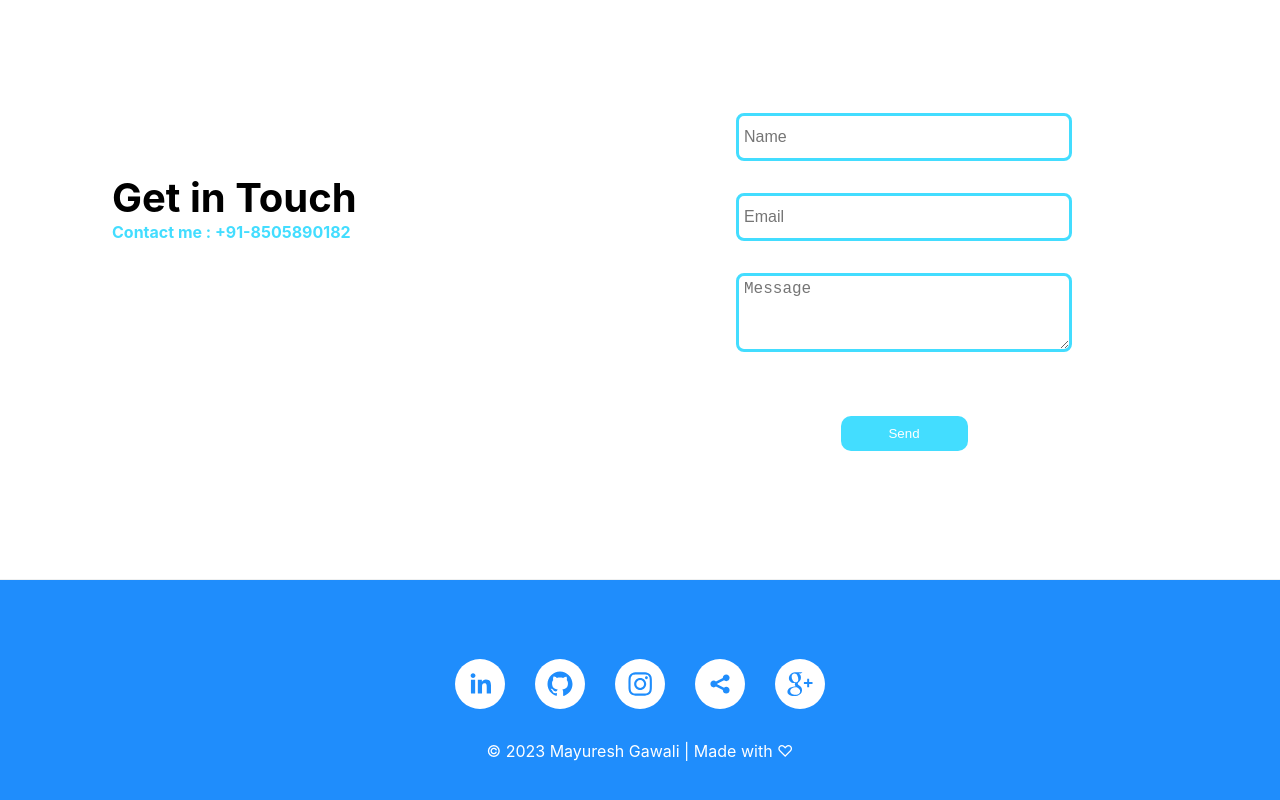
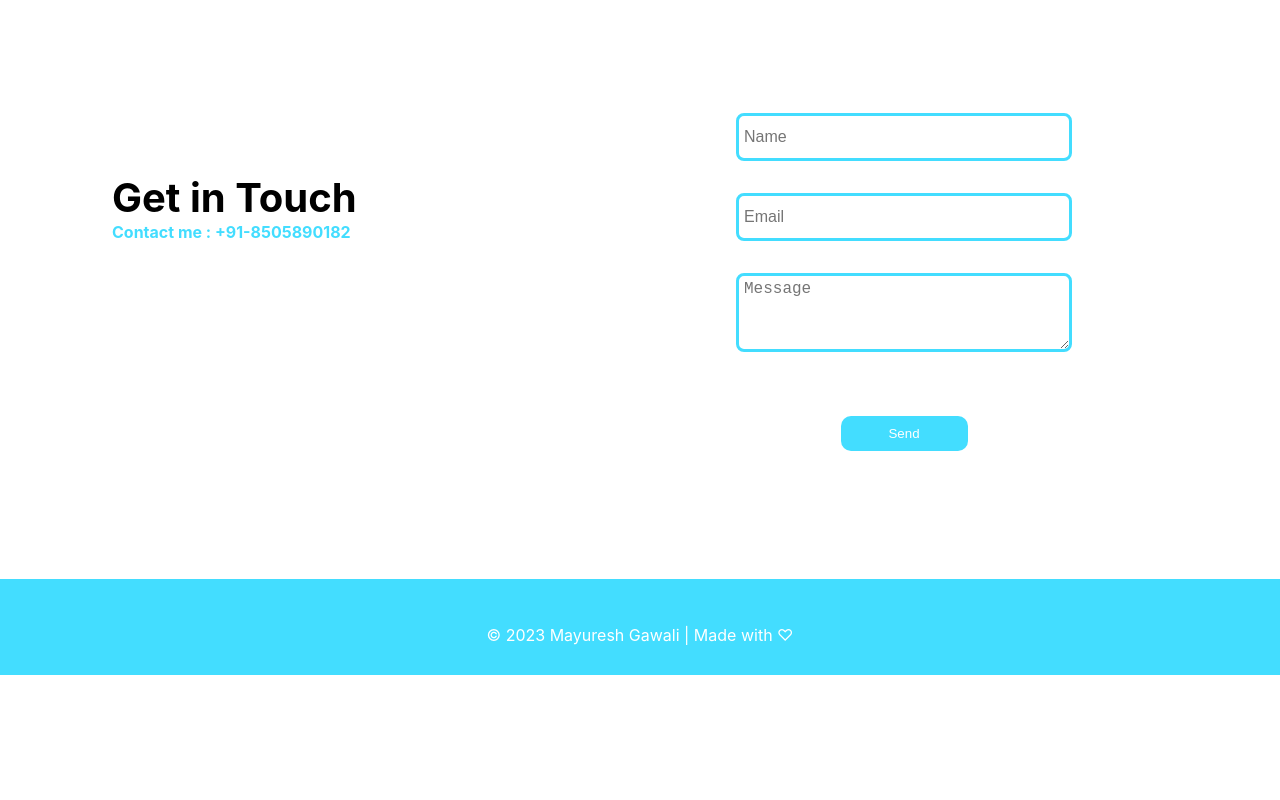
Before and after one commit to Mayur5012/Me, a React (Create React App) app: page / in a window 1280 px wide. Shown: the part 3196-3996 px from the top of the page. After the commit the page ends 3871 px from the top, so only its background shows below. Built offline with nearby package versions, Linux system fonts and the light colour scheme.

Commit message:
responsive for tabs

```diff
--- a/src/components/Contact/Contact.css
+++ b/src/components/Contact/Contact.css
@@ -115,3 +115,9 @@ textarea{
   }
 
   }
+
+  @media screen and (min-width: 540px) and (max-width:800px){
+  .contact-form{
+    width: 140%;
+  }
+  }
--- a/src/components/Experience/Experience.css
+++ b/src/components/Experience/Experience.css
@@ -107,3 +107,8 @@
   line-height: 1.2;
   margin-top: 2rem;
 }
+@media screen and (min-width: 540px) and (max-width:800px){
+  .mainExperience{
+    width: 160%;
+  }
+  }
--- a/src/components/Footer/Footer.css
+++ b/src/components/Footer/Footer.css
@@ -3,6 +3,13 @@
   align-items: center;
   /* margin: -0.5rem -3.5rem; */
   position: relative;
+  margin-top: 2rem;
+  background: #43ddff;
+  justify-content: center;
+  height: 6rem;
+}
+.footer>p{
+  color: #fff;
   margin-top: 2rem;
 }
 i-icons {
@@ -35,3 +42,8 @@ i-icons {
     width: 130%;
   }
 }
+@media screen and (min-width: 540px) and (max-width:800px){
+  .footer{
+    width: 160%;
+  }
+  }
--- a/src/components/Footer/Footer.jsx
+++ b/src/components/Footer/Footer.jsx
@@ -5,24 +5,29 @@ import { SocialIcon } from 'react-social-icons';
 
 const Footer = () => {
   return (
-    <div className="footer">
-      <img src={foot} alt="" style={{ width: "100%" }} />
-      <div className="f-content">
-        {/* <span>Get In Touch</span> */}
-        <div className="f-icons">
-          {/* social icons */}
-        <div className="i-icons">
-        <SocialIcon url="https://www.linkedin.com/in/mayureshgawali/" target={"blank"} bgColor="white" style={{ height: 100, width: 100 }} />
-        <SocialIcon url="https://github.com/Mayur5012" bgColor="white" target={"blank"}  style={{ height: 100, width: 100 }} />
-        <SocialIcon url="https://www.instagram.com/array_mayur/" bgColor="white" target={"blank"}  style={{ height: 100, width: 100 }} />
-        <SocialIcon url="https://wa.me/8505890182"  target={"blank"}  bgColor="white" style={{ height: 100, width: 100 }} />
-        <SocialIcon url="https://mail.google.com/mail/u/0/?fs=1&to=mayureshgawali9@gmail.com&tf=cm"  target={"blank"}  bgColor="white" style={{ height: 100, width: 100 }} />
-        </div>
-        </div>
-        <p>© 2023 Mayuresh Gawali | Made with ♡ </p>
-      </div>
+<>
+<div className="footer">
+<p>© 2023 Mayuresh Gawali | Made with ♡ </p>
+</div>
+</>
+    // <div className="footer">
+    //   <img src={foot} alt="" style={{ width: "100%" }} />
+    //   <div className="f-content">
+    //     {/* <span>Get In Touch</span> */}
+    //     <div className="f-icons">
+    //       {/* social icons */}
+    //     <div className="i-icons">
+    //     <SocialIcon url="https://www.linkedin.com/in/mayureshgawali/" target={"blank"} bgColor="white" style={{ height: 100, width: 100 }} />
+    //     <SocialIcon url="https://github.com/Mayur5012" bgColor="white" target={"blank"}  style={{ height: 100, width: 100 }} />
+    //     <SocialIcon url="https://www.instagram.com/array_mayur/" bgColor="white" target={"blank"}  style={{ height: 100, width: 100 }} />
+    //     <SocialIcon url="https://wa.me/8505890182"  target={"blank"}  bgColor="white" style={{ height: 100, width: 100 }} />
+    //     <SocialIcon url="https://mail.google.com/mail/u/0/?fs=1&to=mayureshgawali9@gmail.com&tf=cm"  target={"blank"}  bgColor="white" style={{ height: 100, width: 100 }} />
+    //     </div>
+    //     </div>
+    //     <p>© 2023 Mayuresh Gawali | Made with ♡ </p>
+    //   </div>
 
-    </div>
+    // </div>
   );
 };
 
--- a/src/components/Intro/Intro.css
+++ b/src/components/Intro/Intro.css
@@ -71,3 +71,8 @@
   }
 
 }
+@media screen and (min-width: 540px) and (max-width:800px){
+  .Intro{
+    width: 160%;
+  }
+  }
--- a/src/components/Navbar/Navbar.css
+++ b/src/components/Navbar/Navbar.css
@@ -59,3 +59,15 @@
     font-size: 1.8rem;
   }
 }
+@media screen and (min-width: 540px) and (max-width:800px){
+  .n-wrapper{
+    width: 160%;
+  }
+  .n-list {
+    display: none;
+  }
+  .n-left{
+    /* margin-left: 50%; */
+    justify-content: center;
+  }
+}
--- a/src/components/Portfolio/Portfolio.css
+++ b/src/components/Portfolio/Portfolio.css
@@ -55,3 +55,10 @@
     width: auto;
   }
   }
+
+
+  @media screen and (min-width: 540px) and (max-width:800px){
+    .portfolio{
+      width: 160%;
+    }
+    }
--- a/src/components/Skills/Skill.css
+++ b/src/components/Skills/Skill.css
@@ -55,3 +55,8 @@
     margin-top: 4rem;
     }
 }
+@media screen and (min-width: 540px) and (max-width:800px){
+    .skillContainer{
+      width: 160%;
+    }
+    }
```
